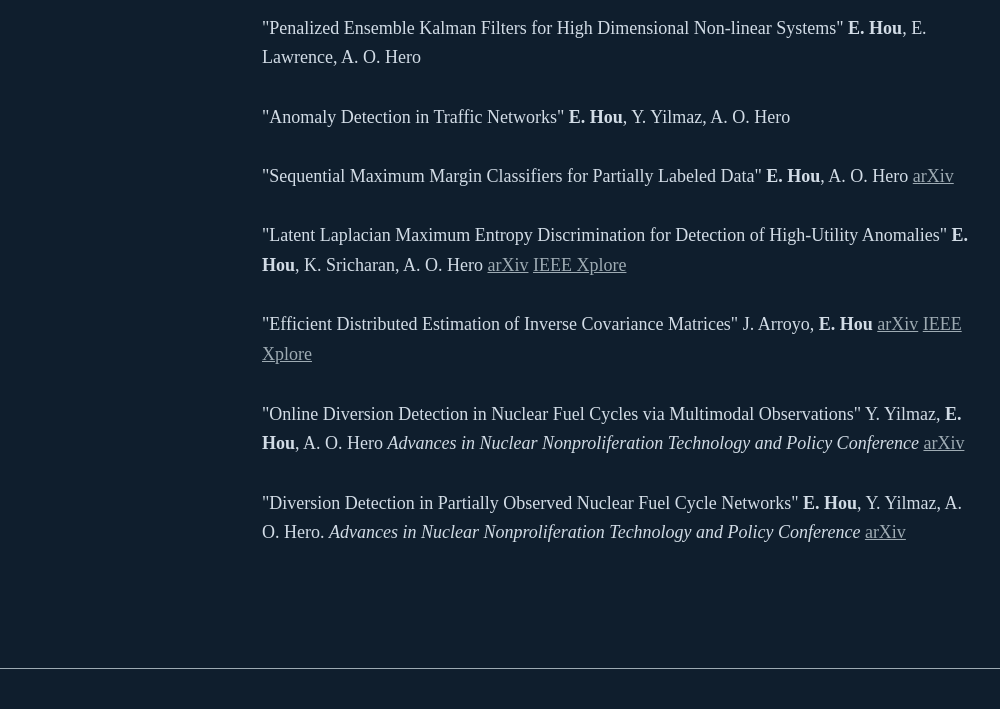
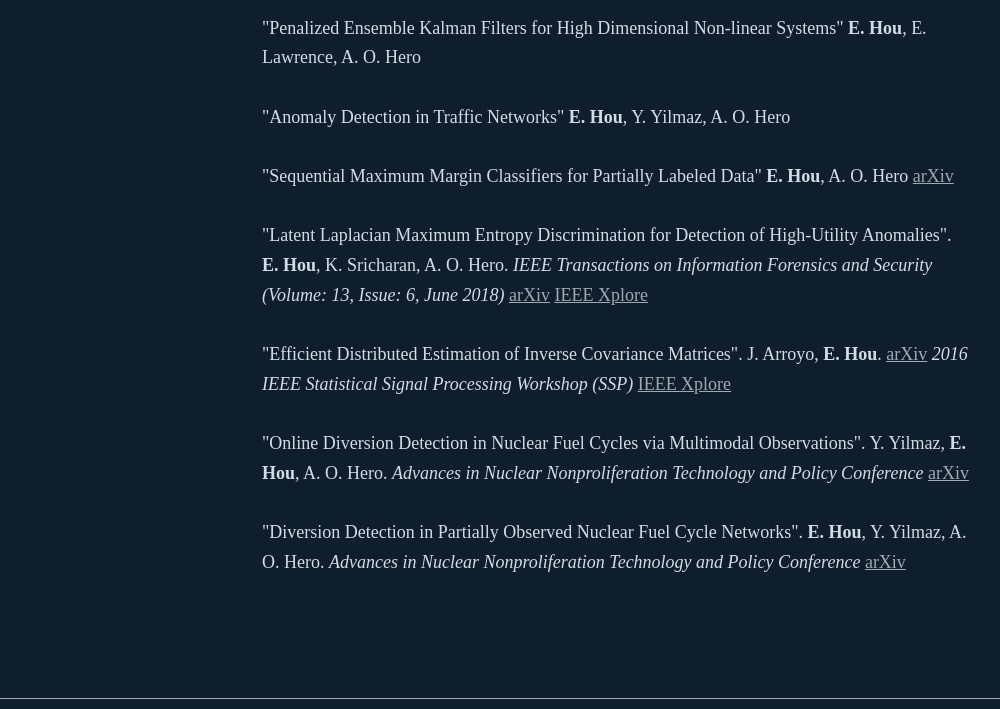
Before and after one commit to lizardintelligence/lizardintelligence.github.io, a plain HTML site: page research/index.html in a window 1280 px wide. Shown: the part 216-925 px from the top of the page, without its empty margins (23-1023 px from the left). Before the commit the page ends 895 px from the top, so only its background shows below. Drawn offline with nearby package versions, Linux system fonts and the light colour scheme; some packages are replaced by stand-ins of ours; a script that the page names is missing; a web font is replaced by a local one.

Commit message:
Update research

```diff
--- a/research/index.html
+++ b/research/index.html
@@ -40,13 +40,13 @@
 
 <p>"Sequential Maximum Margin Classifiers for Partially Labeled Data" <b>E. Hou</b>, A. O. Hero <a href= >arXiv</a></p>
 
-<p>"Latent Laplacian Maximum Entropy Discrimination for Detection of High-Utility Anomalies" <b>E. Hou</b>, K. Sricharan, A. O. Hero <a href="https://arxiv.org/pdf/1702.05148.pdf">arXiv</a> <a href="http://ieeexplore.ieee.org/document/8248782/">IEEE Xplore</a></p>
+<p>"Latent Laplacian Maximum Entropy Discrimination for Detection of High-Utility Anomalies". <b>E. Hou</b>, K. Sricharan, A. O. Hero. <i>IEEE Transactions on Information Forensics and Security (Volume: 13, Issue: 6, June 2018)</i> <a href="https://arxiv.org/pdf/1702.05148.pdf">arXiv</a> <a href="http://ieeexplore.ieee.org/document/8248782/">IEEE Xplore</a></p>
 
-<p>"Efficient Distributed Estimation of Inverse Covariance Matrices" J. Arroyo, <b>E. Hou</b> <a href="https://arxiv.org/pdf/1605.00758.pdf">arXiv</a> <a href="http://ieeexplore.ieee.org/document/7551705/">IEEE Xplore</a></p>
+<p>"Efficient Distributed Estimation of Inverse Covariance Matrices". J. Arroyo, <b>E. Hou</b>. <a href="https://arxiv.org/pdf/1605.00758.pdf">arXiv</a> <i>2016 IEEE Statistical Signal Processing Workshop (SSP)</i> <a href="http://ieeexplore.ieee.org/document/7551705/">IEEE Xplore</a></p>
 
-<p>"Online Diversion Detection in Nuclear Fuel Cycles via Multimodal Observations" Y. Yilmaz, <b>E. Hou</b>, A. O. Hero <i>Advances in Nuclear Nonproliferation Technology and Policy Conference</i> <a href="https://arxiv.org/pdf/1605.00282.pdf">arXiv</a></p>
+<p>"Online Diversion Detection in Nuclear Fuel Cycles via Multimodal Observations". Y. Yilmaz, <b>E. Hou</b>, A. O. Hero. <i>Advances in Nuclear Nonproliferation Technology and Policy Conference</i> <a href="https://arxiv.org/pdf/1605.00282.pdf">arXiv</a></p>
 
-<p>"Diversion Detection in Partially Observed Nuclear Fuel Cycle Networks" <b>E. Hou</b>, Y. Yilmaz, A. O. Hero. <i>Advances in Nuclear Nonproliferation Technology and Policy Conference</i> <a href="https://arxiv.org/pdf/1604.04322.pdf">arXiv</a></p>
+<p>"Diversion Detection in Partially Observed Nuclear Fuel Cycle Networks". <b>E. Hou</b>, Y. Yilmaz, A. O. Hero. <i>Advances in Nuclear Nonproliferation Technology and Policy Conference</i> <a href="https://arxiv.org/pdf/1604.04322.pdf">arXiv</a></p>
 
     </section>
 
```
